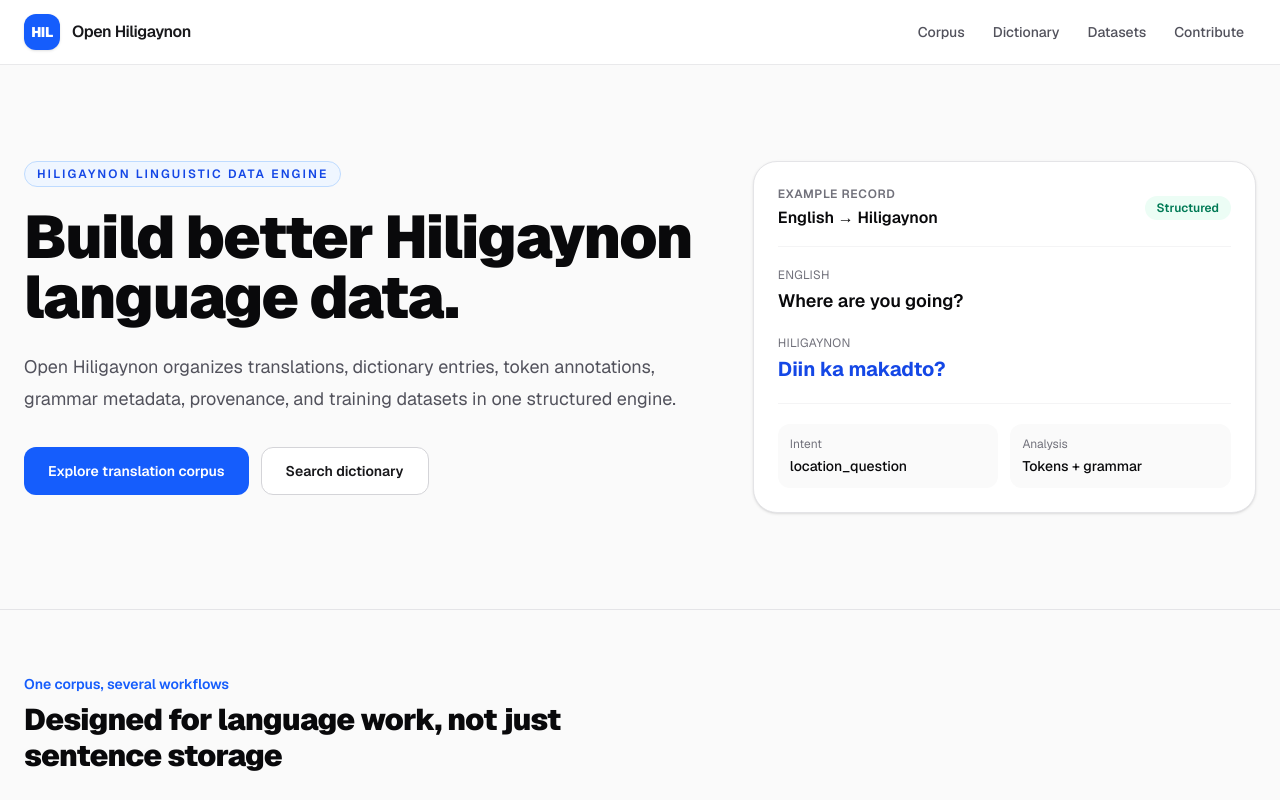
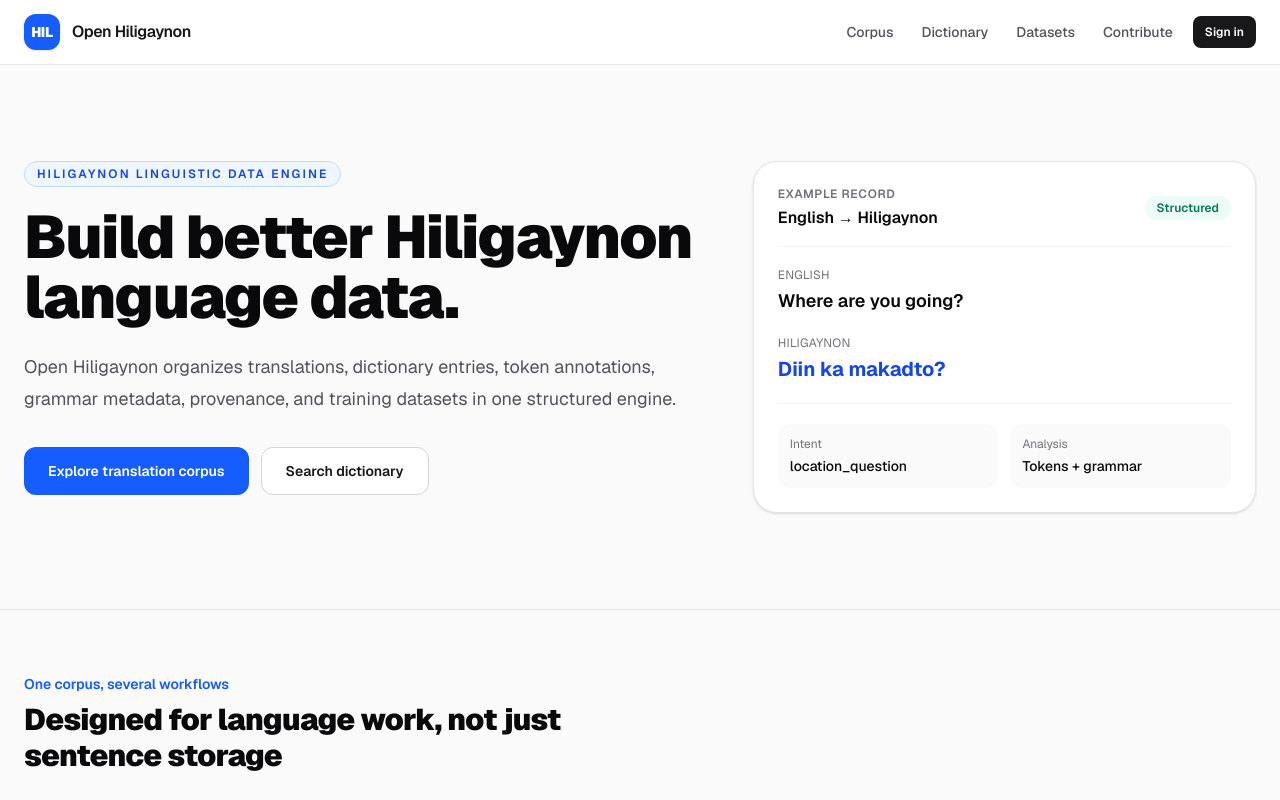
Before and after one commit to jdevc20/HiligaynonEngine, a Next.js app in the folder open-hiligaynon/: page / in a window 1280 px wide. Shown: the top 800 px of the page. Built offline with nearby package versions, Linux system fonts and the light colour scheme; no server answers.

Commit message:
Show Hilitech auth state in navigation

```diff
--- a/open-hiligaynon/components/AppNav.tsx
+++ b/open-hiligaynon/components/AppNav.tsx
@@ -1,4 +1,7 @@
+"use client";
+
 import Link from "next/link";
+import { useAuth } from "@/contexts/AuthContext";
 
 const links = [
   { href: "/sentences", label: "Corpus" },
@@ -8,9 +11,16 @@
 ];
 
 export function AppNav() {
+  const { session, loading, signOut } = useAuth();
+
+  const displayName =
+    session?.user.profile?.displayName ||
+    session?.user.username ||
+    session?.user.email;
+
   return (
     <header className="sticky top-0 z-40 border-b border-zinc-200/80 bg-white/90 backdrop-blur dark:border-zinc-800 dark:bg-zinc-950/90">
-      <div className="mx-auto flex h-16 w-full max-w-7xl items-center justify-between px-4 sm:px-6">
+      <div className="mx-auto flex min-h-16 w-full max-w-7xl flex-wrap items-center justify-between gap-2 px-4 py-2 sm:px-6">
         <Link href="/" className="flex items-center gap-3 font-semibold tracking-tight">
           <span className="grid h-9 w-9 place-items-center rounded-xl bg-blue-600 text-sm font-black text-white shadow-sm">
             HIL
@@ -20,6 +30,7 @@
           </span>
         </Link>
 
+        <div className="flex flex-wrap items-center justify-end gap-1">
           <nav className="flex items-center gap-1" aria-label="Primary navigation">
             {links.map((link) => (
               <Link
@@ -31,6 +42,33 @@
               </Link>
             ))}
           </nav>
+
+          {!loading &&
+            (session ? (
+              <div className="ml-1 flex items-center gap-2 border-l border-zinc-200 pl-2 dark:border-zinc-800">
+                <div className="hidden text-right md:block">
+                  <p className="max-w-44 truncate text-xs font-semibold">{displayName}</p>
+                  <p className="text-[10px] uppercase tracking-wide text-zinc-400">
+                    Hilitech · {session.user.role}
+                  </p>
+                </div>
+                <button
+                  type="button"
+                  onClick={() => void signOut()}
+                  className="rounded-lg border border-zinc-200 px-3 py-2 text-xs font-semibold text-zinc-600 hover:bg-zinc-100 dark:border-zinc-700 dark:text-zinc-300 dark:hover:bg-zinc-900"
+                >
+                  Sign out
+                </button>
+              </div>
+            ) : (
+              <Link
+                href="/sign-in"
+                className="ml-1 rounded-lg bg-zinc-900 px-3 py-2 text-xs font-semibold text-white dark:bg-white dark:text-zinc-900"
+              >
+                Sign in
+              </Link>
+            ))}
+        </div>
       </div>
     </header>
   );
```
Lines whose indentation alone changed are shown as unchanged.
